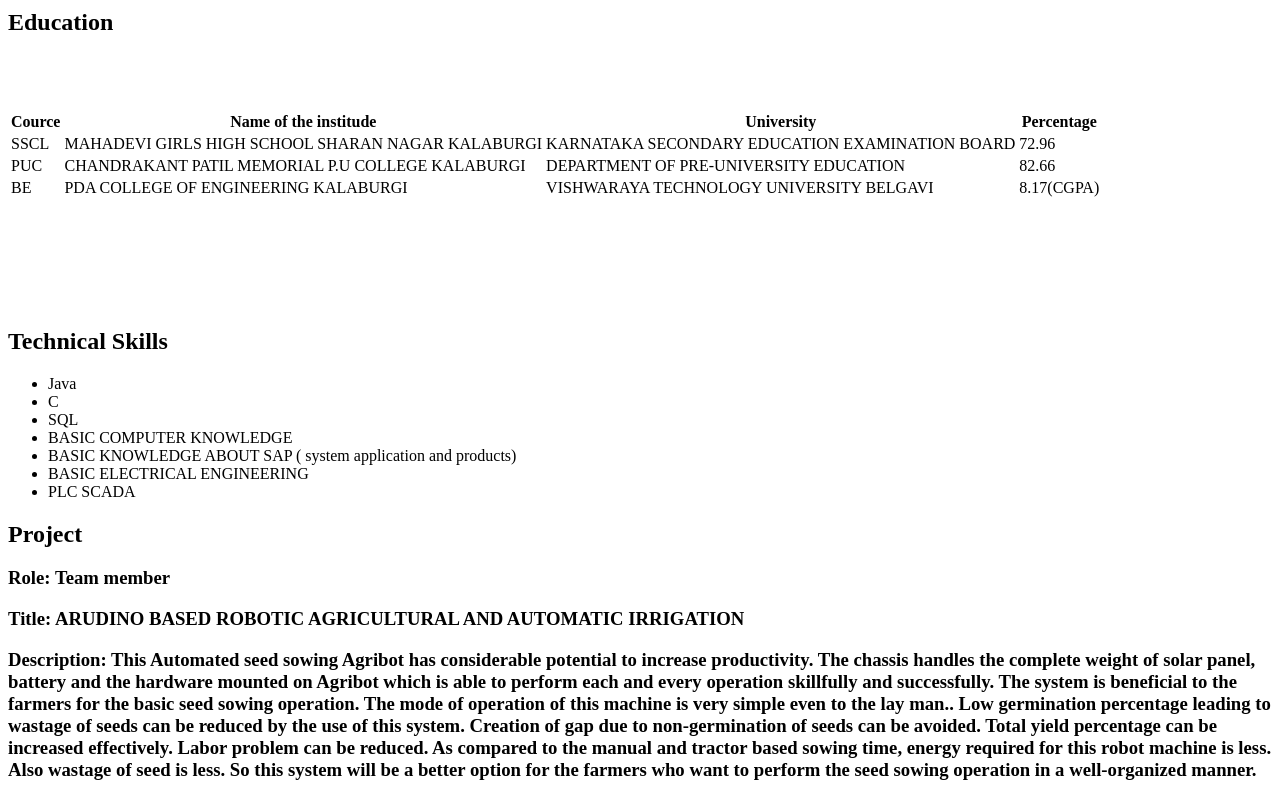
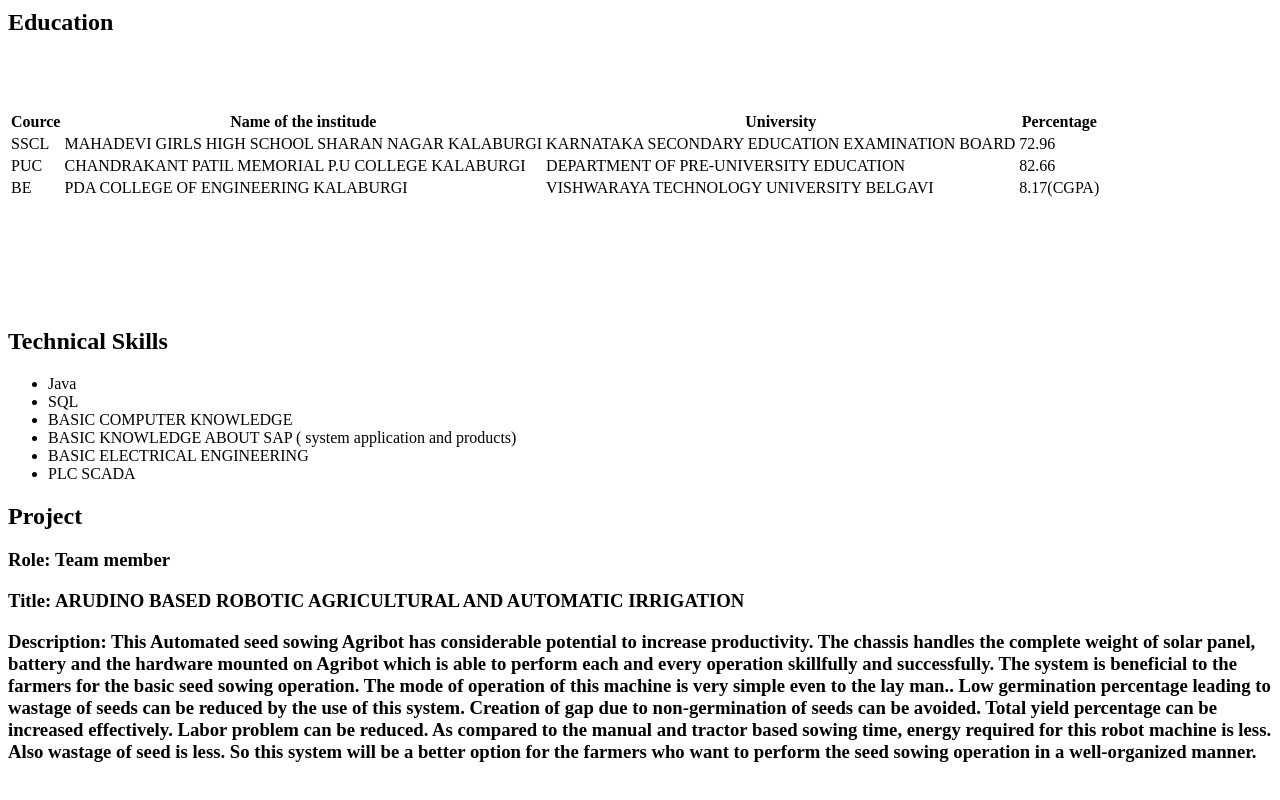
Before and after one commit to Bhagya-007/portfolio.github.io, a plain HTML site: page index.html in a window 1280 px wide. Shown: the part 1006-1806 px from the top of the page. Drawn offline with Linux system fonts and the light colour scheme.

Commit message:
Update index.html

```diff
--- a/index.html
+++ b/index.html
@@ -88,7 +88,6 @@ BELGAVI
     <div>
     <ul id="lis">
         <li>Java</li>
-        <li>C</li>
         <li>SQL</li>
         <li>BASIC COMPUTER KNOWLEDGE </li>
         <li>BASIC KNOWLEDGE ABOUT SAP ( system application and products)</li>
```
